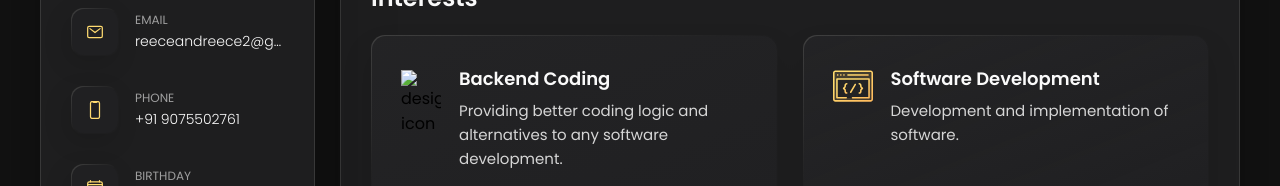
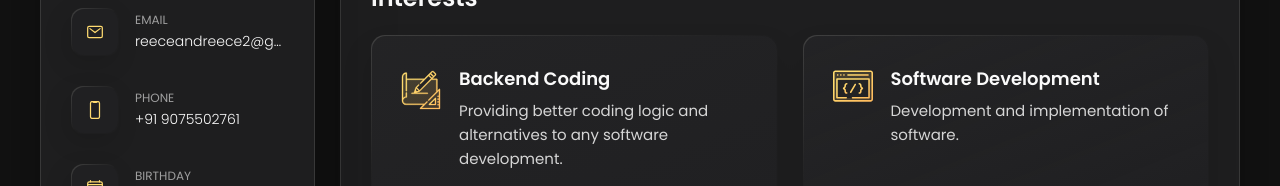
Before and after one commit to XreeceX/Portfolio, a plain HTML site: page index.html in a window 1280 px wide. Shown: the part 461-647 px from the top of the page. Drawn offline with nearby package versions, Linux system fonts and the light colour scheme.

Commit message:
Update index.html

```diff
--- a/index.html
+++ b/index.html
@@ -213,7 +213,7 @@
             <li class="service-item">
 
               <div class="service-icon-box">
-                <img src="./icon-design.svg
+                <img src="./logo/icon-design.svg
                 " alt="design icon" width="40">
               </div>
 
```
